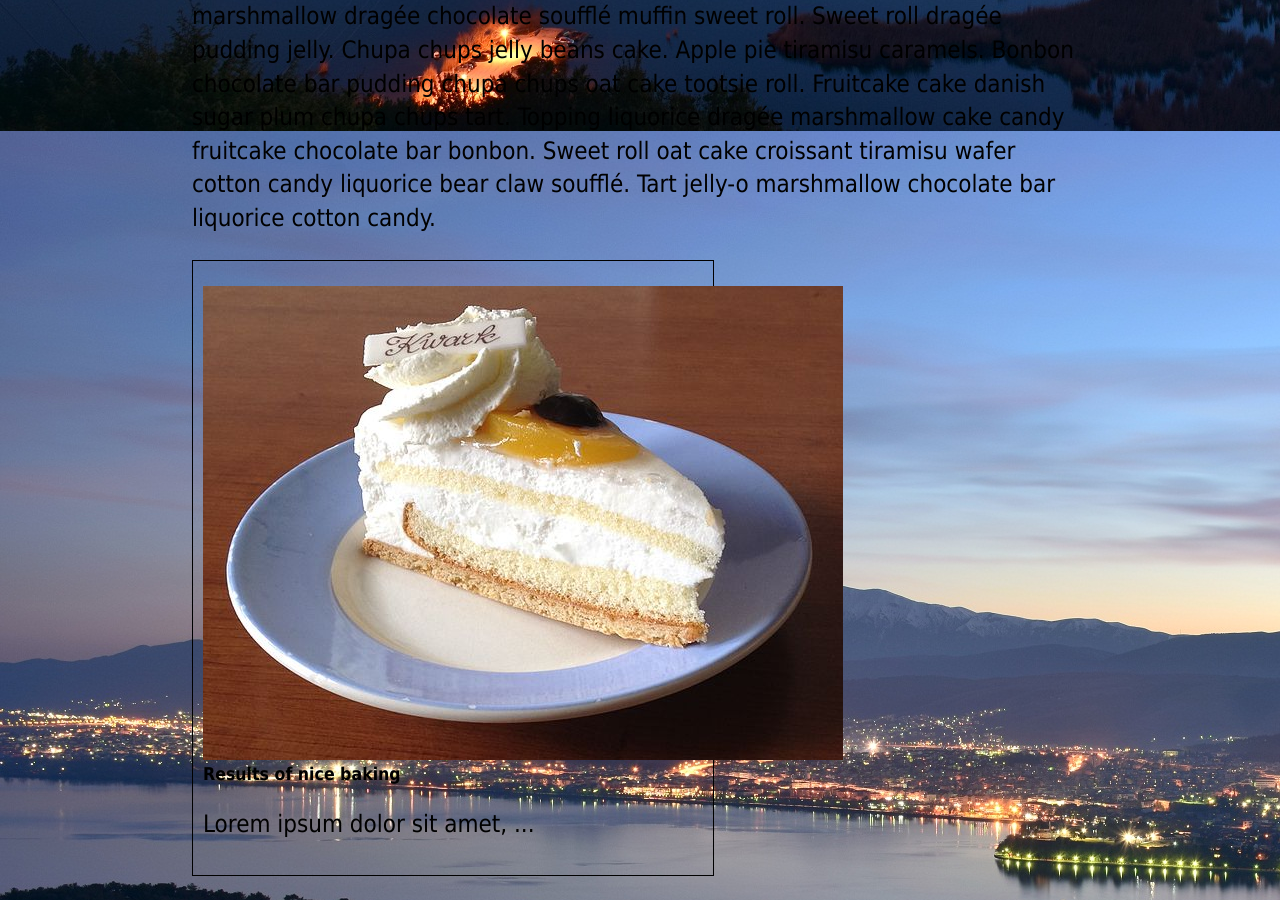
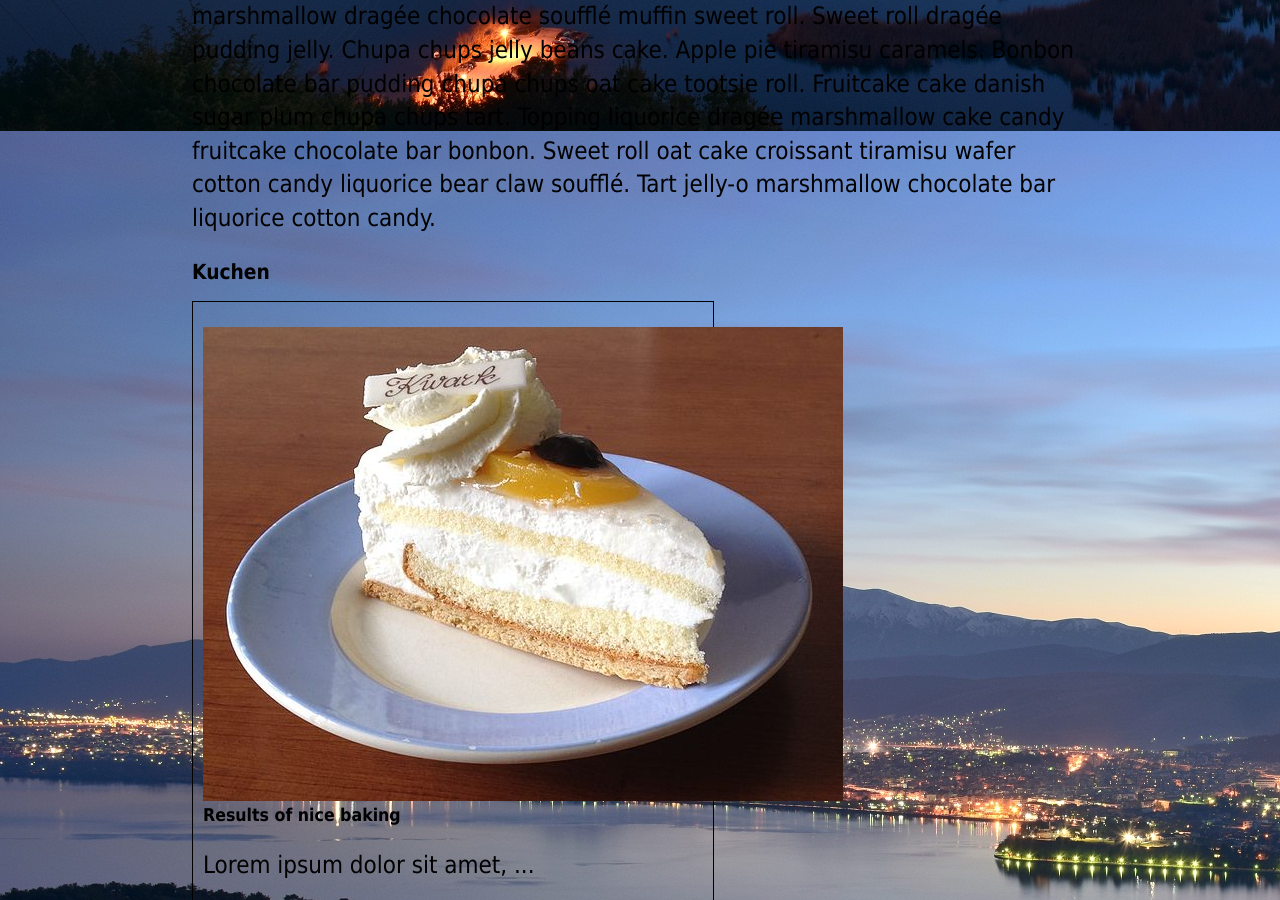
Before and after one commit to augusthackedicht/augusthackedicht.github.io, a Jekyll site: the page built from research/index_topic1.html, in a window 1280 px wide and 900 px high, scrolled down 1202 px. Built offline with Jekyll 4.4.1, drawn with Linux system fonts in a browser that asks for light colours.

Commit message:
Update index_topic1.html

```diff
--- a/research/index_topic1.html
+++ b/research/index_topic1.html
@@ -22,7 +22,8 @@ title: Research Topics
 	Sweet roll drag&eacute;e pudding jelly. Chupa chups jelly beans cake. Apple pie tiramisu caramels. Bonbon chocolate bar pudding chupa chups oat cake tootsie roll.
 	Fruitcake cake danish sugar plum chupa chups tart. Topping liquorice drag&eacute;e marshmallow cake candy fruitcake chocolate bar bonbon.
 	Sweet roll oat cake croissant tiramisu wafer cotton candy liquorice bear claw souffl&eacute;. Tart jelly-o marshmallow chocolate bar liquorice cotton candy.</p>
-        <div class="box">
+        <h2>Kuchen</h2>
+	<div class="box">
         <img src="/research/cake5medium.jpg" width="640" height="474" alt="results-diagram" />
         <h3>Results of nice baking</h3>
         <p>Lorem ipsum dolor sit amet, ...</p>
```
